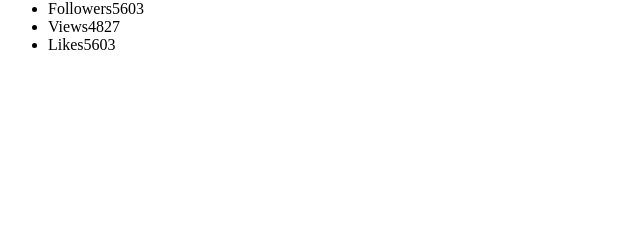
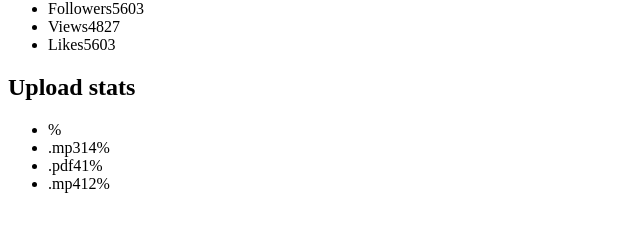
Before and after one commit to ABoklogov/goit-react-hw-01-components, a React (Create React App) app: page / in a window 1280 px wide. Shown: the part 430-662 px from the top of the page, without its empty margins (0-640 px from the left). Built offline with nearby package versions, Linux system fonts and the light colour scheme.

Commit message:
добавляет половину разметки статистики

```diff
--- a/src/App.js
+++ b/src/App.js
@@ -1,5 +1,7 @@
 import Profile from './social-profile/Profile';
+import Statistics from './statistics/Statistics';
 import user from './social-profile/user.json';
+import statisticalData from './statistics/statistical-data.json';
 
 export default function App() {
   return (
@@ -11,6 +13,7 @@
         avatar={user.avatar}
         stats={user.stats}
       />
+      <Statistics title="Upload stats" stats={statisticalData} />
     </div>
   );
 }
--- a/src/index.js
+++ b/src/index.js
@@ -1,14 +1,12 @@
+import React from 'react';
+import ReactDOM from 'react-dom';
 import App from './App';
-import ReactDOM from 'react-dom';
+// import reportWebVitals from './reportWebVitals';
+// import './index.css';
 
-ReactDOM.render(<App />, document.querySelector('#root'));
-
-// ----------------------------
-// import React from 'react';
-// import './index.css';
-// import reportWebVitals from './reportWebVitals';
-
-// // If you want to start measuring performance in your app, pass a function
-// // to log results (for example: reportWebVitals(console.log))
-// // or send to an analytics endpoint. Learn more: https://bit.ly/CRA-vitals
-// reportWebVitals();
+ReactDOM.render(
+  <React.StrictMode>
+    <App />
+  </React.StrictMode>,
+  document.querySelector('#root'),
+);
--- /dev/null
+++ b/src/statistics/Statistics.js
@@ -0,0 +1,28 @@
+import PropTypes from 'prop-types';
+
+export default function Statistics({ title, stats }) {
+  return (
+    <section class="statistics">
+      <h2 class="title">{title}</h2>
+
+      <ul class="stat-list">
+        <li class="item">
+          <span class="label">{stats.label}</span>
+          <span class="percentage">{stats.percentage}%</span>
+        </li>
+        <li class="item">
+          <span class="label">.mp3</span>
+          <span class="percentage">14%</span>
+        </li>
+        <li class="item">
+          <span class="label">.pdf</span>
+          <span class="percentage">41%</span>
+        </li>
+        <li class="item">
+          <span class="label">.mp4</span>
+          <span class="percentage">12%</span>
+        </li>
+      </ul>
+    </section>
+  );
+}
--- /dev/null
+++ b/src/statistics/statistical-data.json
@@ -0,0 +1,7 @@
+[
+  { "id": "id-1", "label": ".docx", "percentage": 22 },
+  { "id": "id-2", "label": ".pdf", "percentage": 4 },
+  { "id": "id-3", "label": ".mp3", "percentage": 17 },
+  { "id": "id-4", "label": ".psd", "percentage": 47 },
+  { "id": "id-5", "label": ".pdf", "percentage": 10 }
+]
```
Also changed, not shown: src/social-profile/Profile.js (+10 -0 lines).
